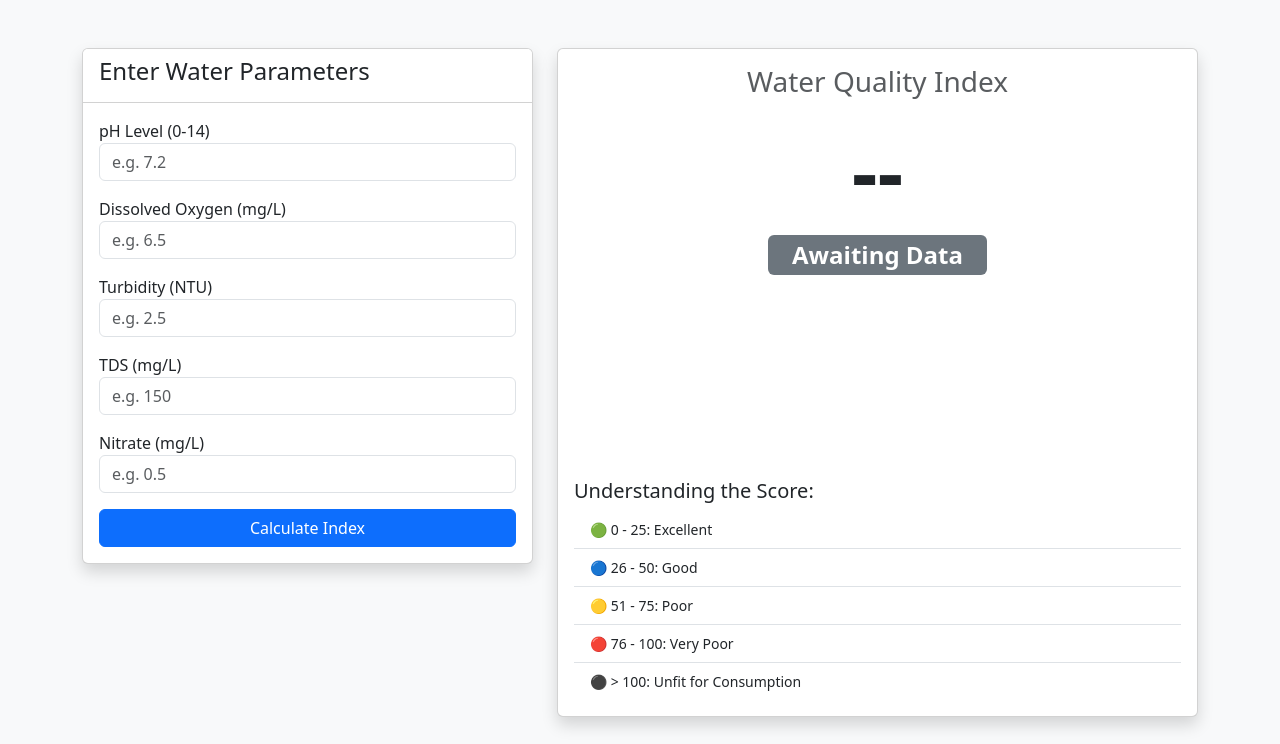
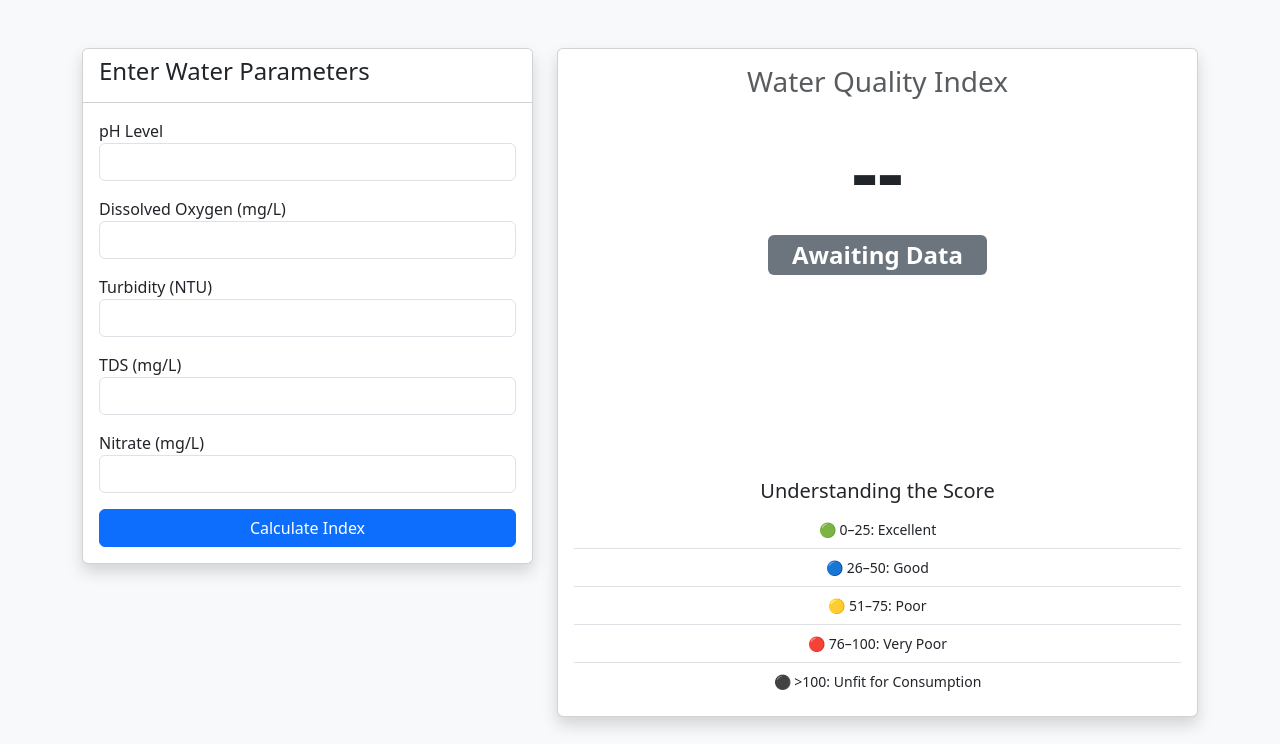
Before and after one commit to surajmahato01012004/wqi-app, a Flask app: page / in a window 1280 px wide. Shown: the part 56-800 px from the top of the page. Run offline with Flask 3, Linux system fonts and the light colour scheme; a map, chart or similar area stays blank.

Commit message:
Update index.html

```diff
--- a/templates/index.html
+++ b/templates/index.html
@@ -3,18 +3,22 @@
 <head>
     <meta charset="UTF-8">
     <meta name="viewport" content="width=device-width, initial-scale=1.0">
-    <title>Water Quality Index Calculator</title>
+    <title>AquaTrack: WQI Calculator</title>
     <link href="https://cdn.jsdelivr.net/npm/bootstrap@5.3.0/dist/css/bootstrap.min.css" rel="stylesheet">
     <link rel="stylesheet" href="{{ url_for('static', filename='style.css') }}">
 </head>
 <body class="bg-light">
+
     <nav class="navbar navbar-dark bg-primary">
         <div class="container">
-            <a class="navbar-brand" href="#">💧 AquaTrack: WQI Calculator</a>
+            <a class="navbar-brand">💧 AquaTrack: WQI Calculator</a>
         </div>
     </nav>
+
     <div class="container mt-5">
         <div class="row">
+
+            <!-- Input Card -->
             <div class="col-md-5">
                 <div class="card shadow">
                     <div class="card-header bg-white">
@@ -23,55 +27,65 @@
                     <div class="card-body">
                         <form id="wqiForm">
                             <div class="mb-3">
-                                <label>pH Level (0-14)</label>
-                                <input type="number" step="0.1" class="form-control" id="ph" placeholder="e.g. 7.2" required>
+                                <label>pH Level</label>
+                                <input type="number" step="0.1" class="form-control" id="ph" required>
                             </div>
                             <div class="mb-3">
                                 <label>Dissolved Oxygen (mg/L)</label>
-                                <input type="number" step="0.1" class="form-control" id="do" placeholder="e.g. 6.5" required>
+                                <input type="number" step="0.1" class="form-control" id="do" required>
                             </div>
                             <div class="mb-3">
                                 <label>Turbidity (NTU)</label>
-                                <input type="number" step="0.1" class="form-control" id="turbidity" placeholder="e.g. 2.5" required>
+                                <input type="number" step="0.1" class="form-control" id="turbidity" required>
                             </div>
                             <div class="mb-3">
                                 <label>TDS (mg/L)</label>
-                                <input type="number" step="1" class="form-control" id="tds" placeholder="e.g. 150" required>
+                                <input type="number" step="1" class="form-control" id="tds" required>
                             </div>
                             <div class="mb-3">
                                 <label>Nitrate (mg/L)</label>
-                                <input type="number" step="0.1" class="form-control" id="nitrate" placeholder="e.g. 0.5" required>
+                                <input type="number" step="0.1" class="form-control" id="nitrate" required>
                             </div>
-                            <button type="submit" class="btn btn-primary w-100">Calculate Index</button>
+                            <button class="btn btn-primary w-100">Calculate Index</button>
                         </form>
                     </div>
                 </div>
             </div>
+
+            <!-- Output Card -->
             <div class="col-md-7">
                 <div class="card shadow h-100">
                     <div class="card-body text-center d-flex flex-column justify-content-center align-items-center">
+
                         <h3 class="text-muted">Water Quality Index</h3>
                         <div class="display-1 fw-bold my-3" id="scoreDisplay">--</div>
+
                         <div class="badge bg-secondary fs-4 px-4 py-2" id="statusBadge">Awaiting Data</div>
+
                         <div class="mt-4 w-75">
                             <canvas id="wqiChart"></canvas>
                         </div>
-                        <div class="mt-4 text-start w-100">
-                            <h5>Understanding the Score:</h5>
+
+                        <div class="mt-4 w-100">
+                            <h5>Understanding the Score</h5>
                             <ul class="list-group list-group-flush small">
-                                <li class="list-group-item">🟢 0 - 25: Excellent</li>
-                                <li class="list-group-item">🔵 26 - 50: Good</li>
-                                <li class="list-group-item">🟡 51 - 75: Poor</li>
-                                <li class="list-group-item">🔴 76 - 100: Very Poor</li>
-                                <li class="list-group-item">⚫ > 100: Unfit for Consumption</li>
+                                <li class="list-group-item">🟢 0–25: Excellent</li>
+                                <li class="list-group-item">🔵 26–50: Good</li>
+                                <li class="list-group-item">🟡 51–75: Poor</li>
+                                <li class="list-group-item">🔴 76–100: Very Poor</li>
+                                <li class="list-group-item">⚫ >100: Unfit for Consumption</li>
                             </ul>
                         </div>
+
                     </div>
                 </div>
             </div>
+
         </div>
     </div>
+
     <script src="https://cdn.jsdelivr.net/npm/chart.js"></script>
     <script src="{{ url_for('static', filename='script.js') }}"></script>
+
 </body>
 </html>
```
